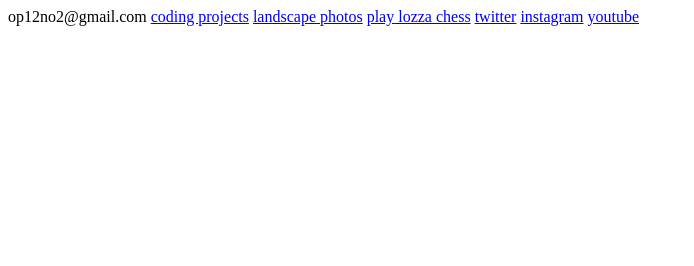
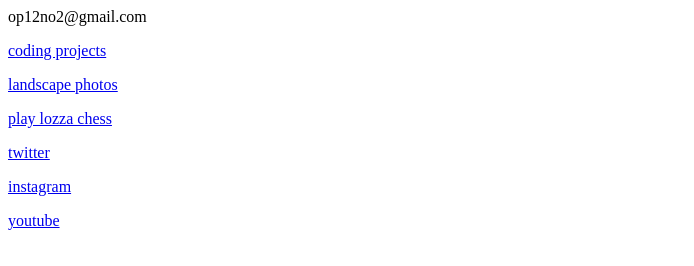
Before and after one commit to op12no2/me, a plain HTML site: page index.htm in a window 1280 px wide. Shown: the whole page, without its empty margins (0-694 px from the left). Drawn offline with Linux system fonts and the light colour scheme.

Commit message:
Update index.htm

```diff
--- a/index.htm
+++ b/index.htm
@@ -1,14 +1,11 @@
 <html>
   <body>
-    <span>op12no2@gmail.com</span>
-    <a href="https://github.com/op12no2?tab=repositories">coding projects</a>
-    <a href="https://photos.app.goo.gl/5ma1myiAWGKshtVJ6">landscape photos</a>
-    <a href="https://op12no2.github.io/lozza-ui/play.htm">play lozza chess</a>
-    <a href="https://twitter.com/colintomjenkins">twitter</a>
-    <a href="https://instagram.com/colintomjenkins">instagram</a>
-    <a href="https://youtube.com/@colintomjenkins">youtube</a>
-
-
-
+    <p></p><span>op12no2@gmail.com</span>
+    <p><a href="https://github.com/op12no2?tab=repositories">coding projects</a>
+    <p><a href="https://photos.app.goo.gl/5ma1myiAWGKshtVJ6">landscape photos</a>
+    <p><a href="https://op12no2.github.io/lozza-ui/play.htm">play lozza chess</a>
+    <p><a href="https://twitter.com/colintomjenkins">twitter</a>
+    <p><a href="https://instagram.com/colintomjenkins">instagram</a>
+    <p><a href="https://youtube.com/@colintomjenkins">youtube</a>
   </body>
 </html>
```
